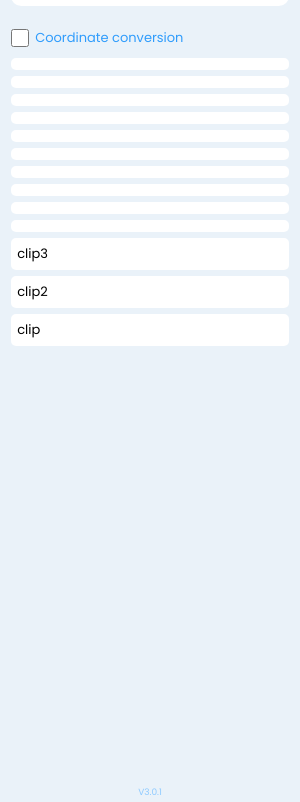
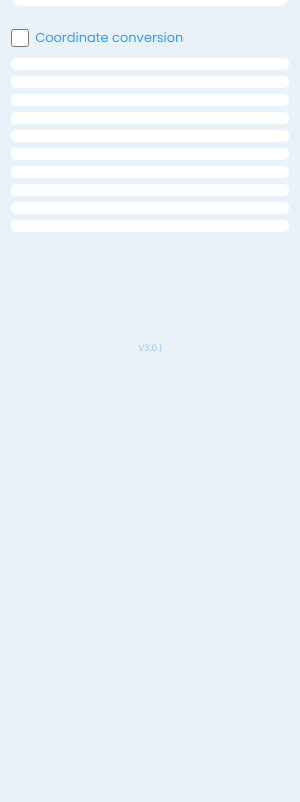
Before and after one commit to Dev-siranjeevi/Helper_Clipboard, an Electron app: page src/index.html in a window 300 px wide. Shown: the part 42-844 px from the top of the page. Drawn offline with Linux system fonts and the light colour scheme; no server answers.

Commit message:
Footer Update

```diff
--- a/src/assets/styles.css
+++ b/src/assets/styles.css
@@ -19,6 +19,9 @@ body {
   margin: auto;
   font-family: robomed;
   background-color: #EAF2F9;
+  height: 400px;
+  display: flex;
+  flex-direction: column;
 }
 
 body, h1 {
@@ -58,6 +61,7 @@ h3, p, span, div, input {
 
 .main {
   padding-inline: 0.7rem;
+  flex:1;
 }
 
 .heading {
@@ -219,7 +223,7 @@ label {
   border-radius: 5px 0 0 5px;
 }
 .footer{
-  position: absolute;
+  /* position: absolute; */
   bottom: 0;
   width: 100%;
   text-align: center;
--- a/src/components/clipboard.js
+++ b/src/components/clipboard.js
@@ -29,7 +29,7 @@ let testArr = [{
   value: "clip3",
   pinned: false
 }]
-export let clipList = [...testArr]; //Set an empty array
+export let clipList = []; //Set an empty array
 // Check and update the status of coordinate module.
 coordinate.addEventListener("click", (event) => {
   coordinateIndicator = event.srcElement.checked;
```
Also changed, not shown: src/index.html (+1 -3 lines).
